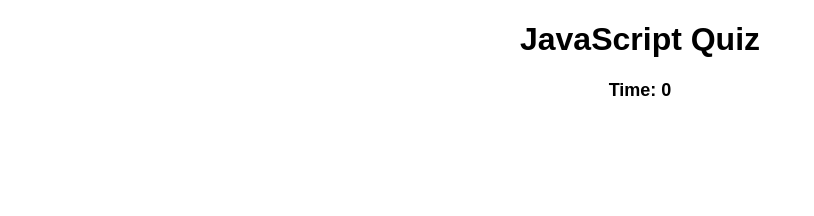
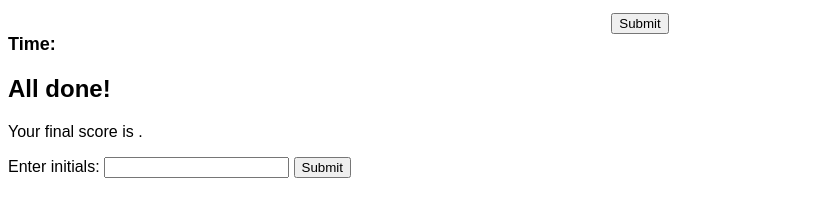
Before and after one commit to Knitsy/Api-quiz, a plain HTML site: page index.html in a window 1280 px wide. Shown: the whole page, without its empty margins (0-814 px from the left). Drawn offline with Linux system fonts and the light colour scheme.

Commit message:
Update index.html

```diff
--- a/index.html
+++ b/index.html
@@ -6,15 +6,21 @@
 </head>
 <body>
   <div id="quiz-container">
-      <h1>JavaScript Quiz</h1>
-      <div id="quiz">
-        <h2 id="question"></h2>
+    <h1 id="question"></h1>
     <div id="choices"></div>
+    <button id="submit">Submit</button>
   </div>
-      <div id="result"></div>
-      <div id="timer">Time: <span id="time">0</span></div>
-      <div id="scores" style="display: none;"></div>
+  <div id="timer">Time: <span id="time"></span></div>
+  <div id="score-container" class="hide">
+    <h2>All done!</h2>
+    <p>Your final score is <span id="score"></span>.</p>
+    <form id="initials-form">
+      <label for="initials">Enter initials:</label>
+      <input type="text" id="initials" name="initials" maxlength="3">
+      <button type="submit">Submit</button>
+    </form>
   </div>
+
   <script src="./assets/script.js"></script>
 </body>
 </html>
```
Lines whose indentation alone changed are shown as unchanged.
